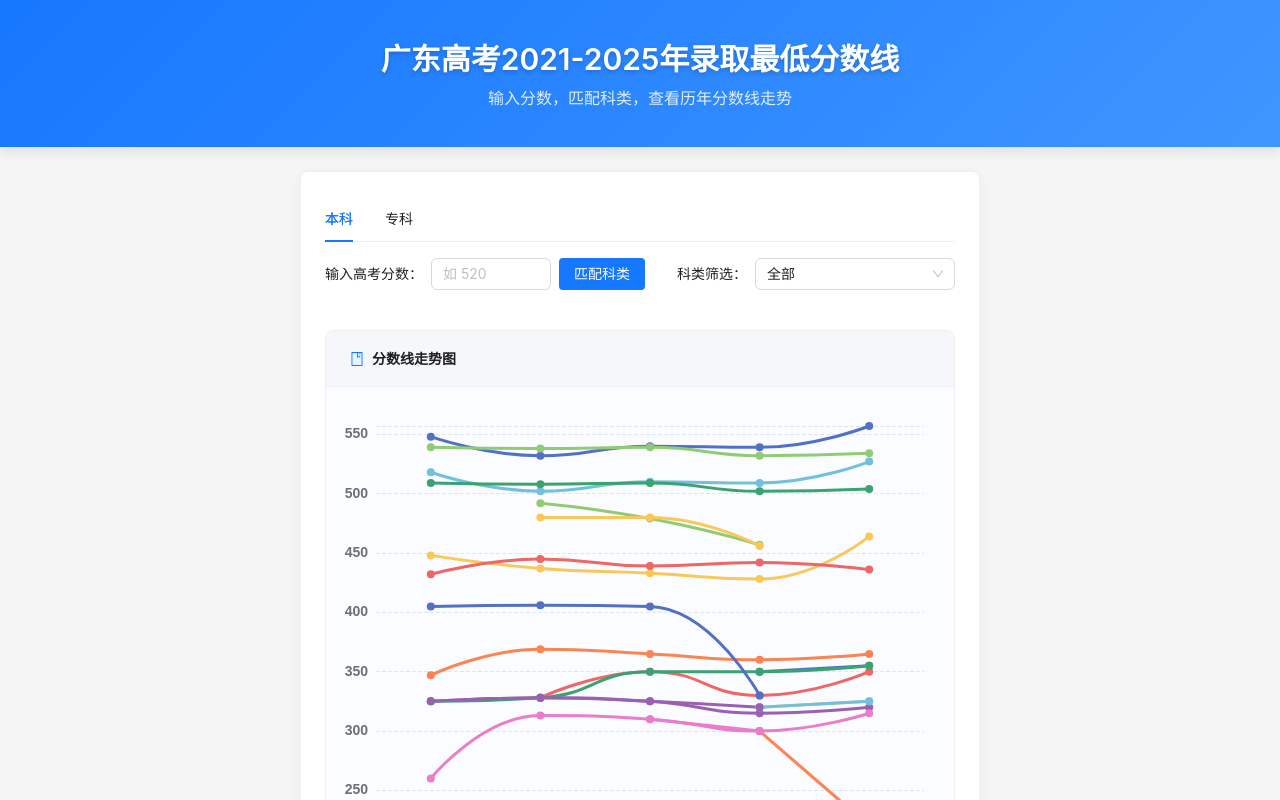
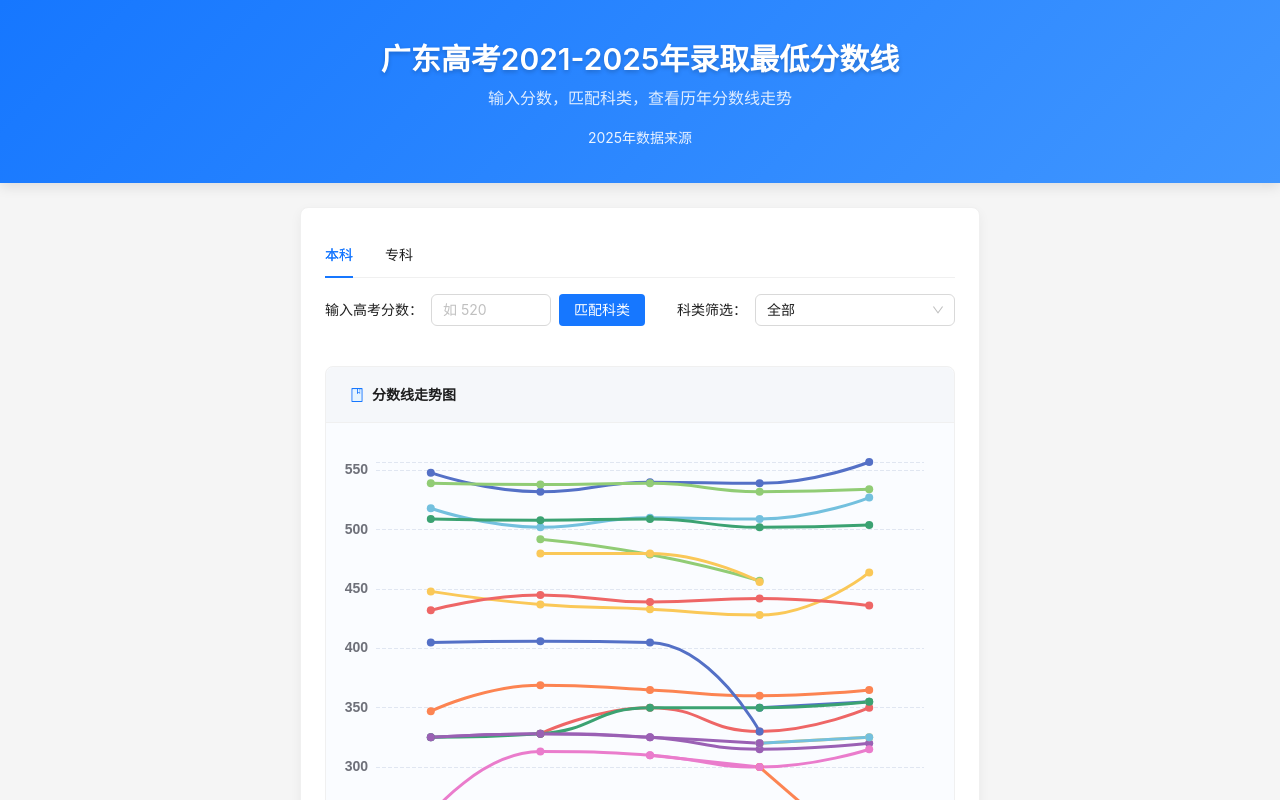
Before and after one commit to fangge/gaokaoscore, a Next.js app: page / in a window 1280 px wide. Shown: the top 800 px of the page. Built offline with nearby package versions, Linux system fonts and the light colour scheme.

Commit message:
feat: 添加2025年数据来源链接

```diff
--- a/src/app/page.tsx
+++ b/src/app/page.tsx
@@ -126,6 +126,23 @@ export default function HomePage() {
           }}
         >
           输入分数，匹配科类，查看历年分数线走势
+        </Typography.Paragraph>
+        <Typography.Paragraph
+          style={{
+            textAlign: "center",
+            color: "rgba(255,255,255,0.75)",
+            marginTop: 4,
+            fontSize: 14
+          }}
+        >
+          <a
+            href="https://eea.gd.gov.cn/ptgk/content/post_4733327.html"
+            target="_blank"
+            rel="noopener noreferrer"
+            style={{ color: "rgba(255,255,255,0.9)" }}
+          >
+            2025年数据来源
+          </a>
         </Typography.Paragraph>
       </div>
       <Layout.Content style={{ maxWidth: 1920, margin: "0 auto", padding: "0 24px 24px" }}>
```
